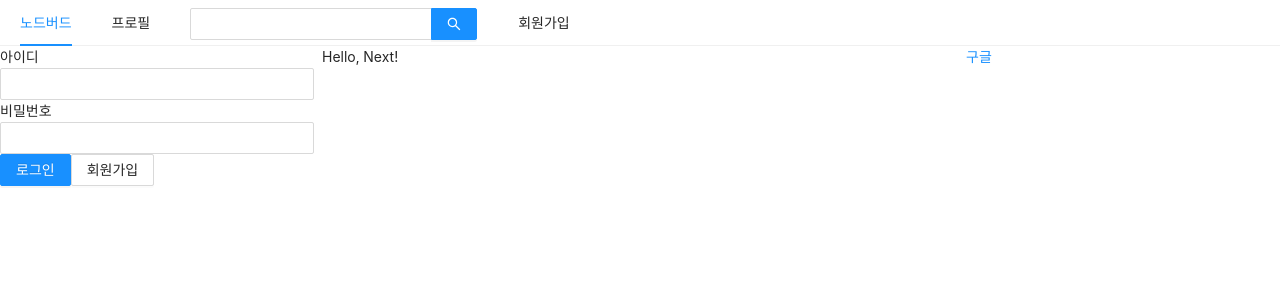
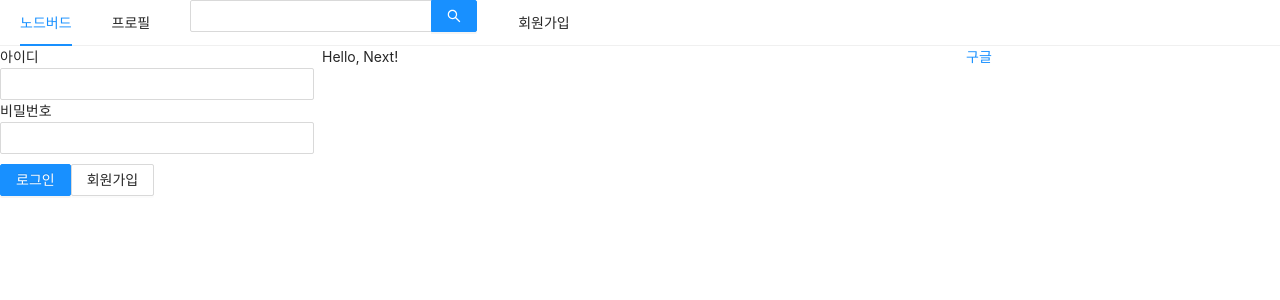
Before and after one commit to ehbong/20201010_react-nodebird, a Next.js app in the folder prepare/front/: page / in a window 1280 px wide. Shown: the top 300 px of the page. Built offline with nearby package versions, Linux system fonts and the light colour scheme.

Commit message:
fix eslint and change div to styleComponent

```diff
--- a/prepare/front/conponents/AppLayout.js
+++ b/prepare/front/conponents/AppLayout.js
@@ -2,9 +2,14 @@ import React, { useState } from 'react';
 import PropTypes from 'prop-types';
 import Link from 'next/link';
 import { Menu, Input, Row, Col } from 'antd';
+import styled from 'styled-components';
 
 import UserProfile from './UserProfile';
 import LoginForm from './LoginForm';
+
+const SearchInput = styled(Input.Search)`
+  verticalalign: 'middle';
+`;
 
 const AppLayout = ({ children }) => {
   const [IsLogin, setIsLogin] = useState(false);
@@ -22,7 +27,7 @@ const AppLayout = ({ children }) => {
           </Link>
         </Menu.Item>
         <Menu.Item>
-          <Input.Search enterButton style={{ verticalAlign: 'middle' }} />
+          <SearchInput enterButton />
         </Menu.Item>
         <Menu.Item>
           <Link href="/signup">
--- a/prepare/front/conponents/LoginForm.js
+++ b/prepare/front/conponents/LoginForm.js
@@ -1,6 +1,11 @@
 import React, { useState, useCallback } from 'react';
 import { Form, Input, Button } from 'antd';
 import Link from 'next/link';
+import styled from 'styled-components';
+
+const ButtonWrapper = styled.div`
+  margin-top: 10px;
+`;
 
 function LoginForm() {
   const [id, setId] = useState('');
@@ -42,7 +47,7 @@ function LoginForm() {
           required
         />
       </div> */}
-      <div>
+      <ButtonWrapper>
         <Button type="primary" htmlType="submit" loading={false}>
           로그인
         </Button>
@@ -51,7 +56,7 @@ function LoginForm() {
             <Button>회원가입</Button>
           </a>
         </Link>
-      </div>
+      </ButtonWrapper>
     </Form>
   );
 }
```
Also changed, not shown: 1 other file (tests, documents, lock files or other folders).
